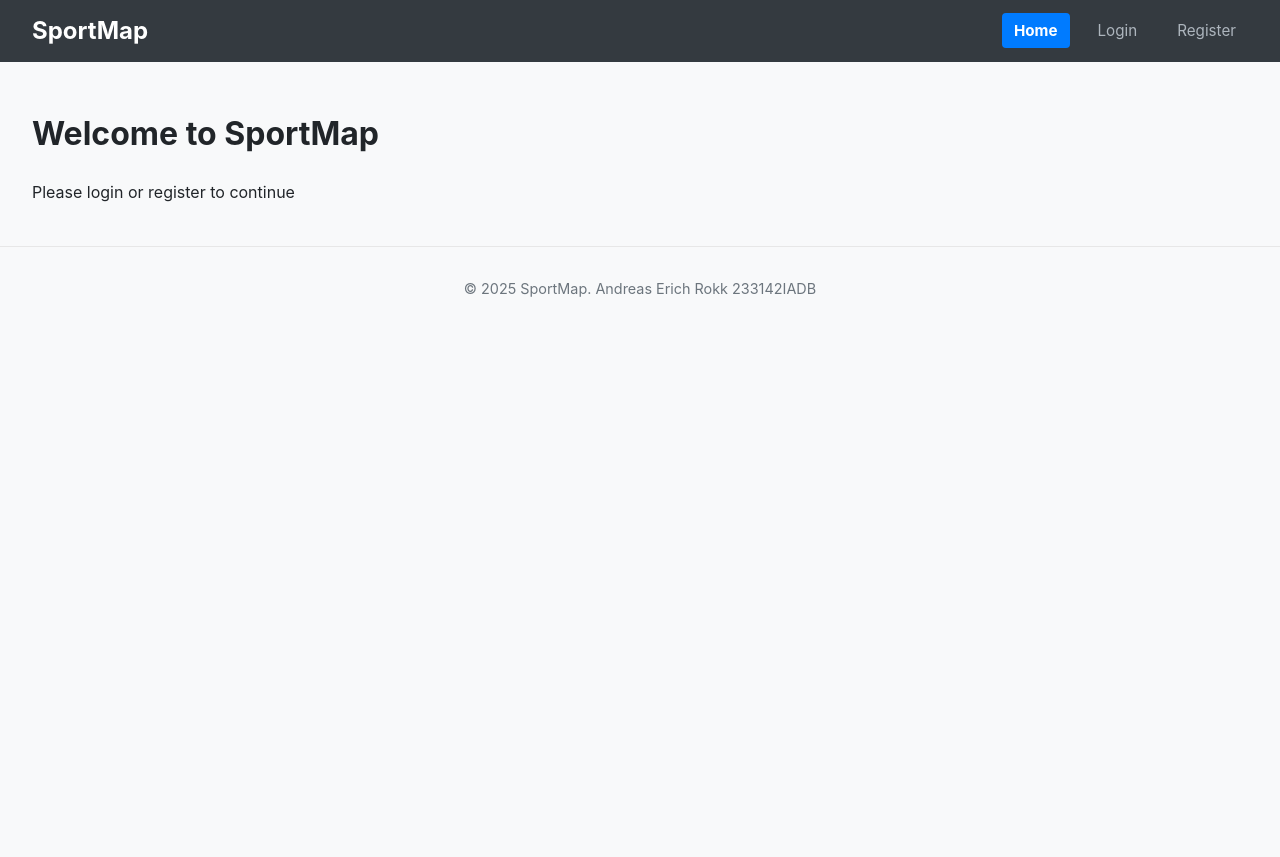
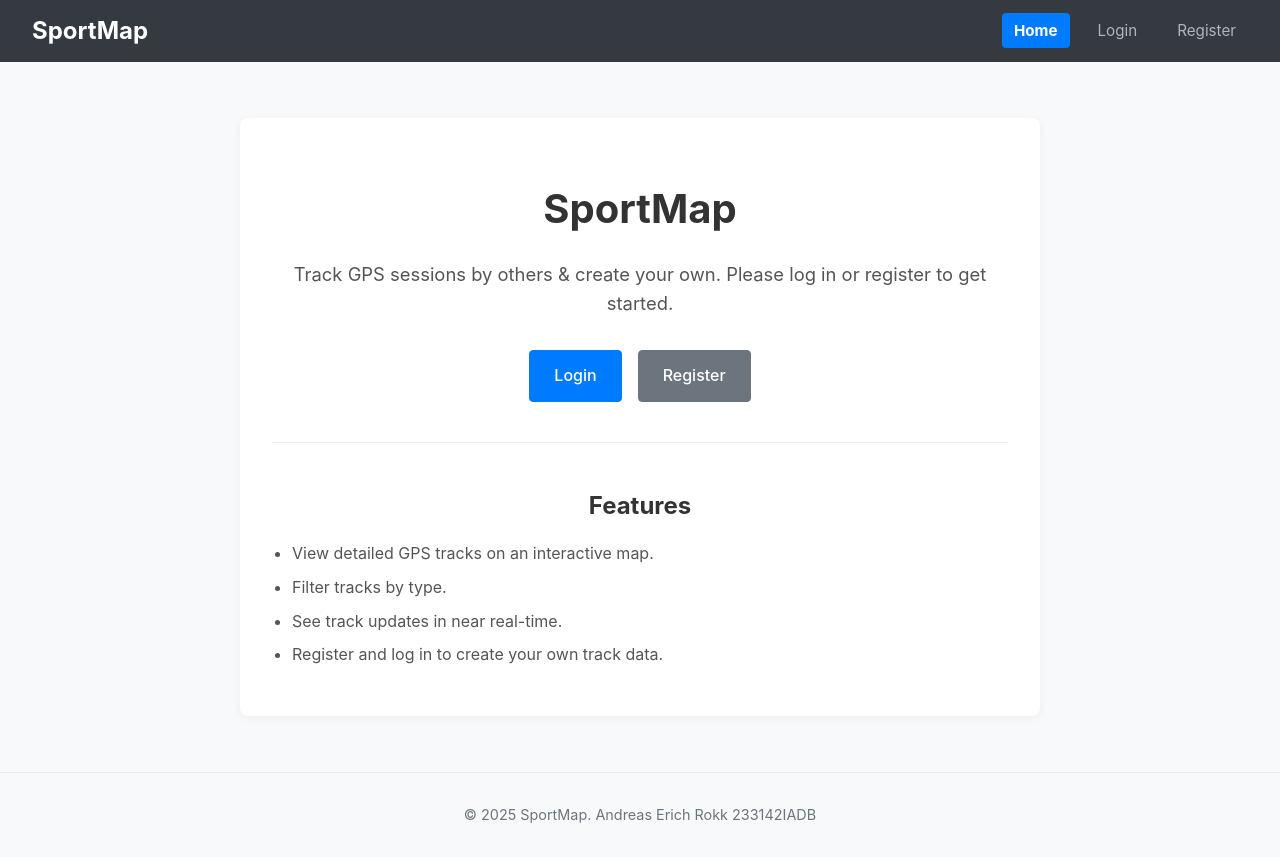
Before and after one commit to anrokk/SportMap-Client, a Vue app in the folder sportmap-client/: page / in a window 1280 px wide. Before the commit the page ends 800 px from the top, so only its background shows below. Built offline with nearby package versions, Linux system fonts and the light colour scheme; the HTML template or start-up script is replaced by a standard one.

Commit message:
homeview updated

```diff
--- a/sportmap-client/src/views/HomeView.vue
+++ b/sportmap-client/src/views/HomeView.vue
@@ -1,9 +1,135 @@
 <script setup lang="ts">
+import { computed } from 'vue';
+import { RouterLink } from 'vue-router';
+import { useAuthStore } from '@/stores/auth';
+
+const authStore = useAuthStore();
+const isAuthenticated = computed(() => authStore.isAuthenticated);
+const userDisplayName = computed(() => authStore.userDisplayName);
 </script>
 
 <template>
-  <div>
-    <h1>Welcome to SportMap</h1>
-    <p>Please login or register to continue</p>
+  <div class="home-view">
+    <div class="hero-section">
+      <h1>SportMap</h1>
+      <p class="lead" v-if="!isAuthenticated">
+        Track GPS sessions by others & create your own. Please log in or register to get started.
+      </p>
+      <p class="lead" v-if="isAuthenticated">
+        Hello, {{ userDisplayName }}! Ready to explore some tracks or create your own?
+      </p>
+    </div>
+
+    <div class="actions-container" v-if="!isAuthenticated">
+      <RouterLink :to="{ name: 'login' }" class="action-button primary-action">Login</RouterLink>
+      <RouterLink :to="{ name: 'register' }" class="action-button secondary-action">Register</RouterLink>
+    </div>
+
+    <div class="actions-container" v-if="isAuthenticated">
+      <RouterLink :to="{ name: 'map' }" class="action-button primary-action">View Map & Tracks</RouterLink>
+      <RouterLink :to="{ name: 'createTrack' }" class="action-button">Create New Track</RouterLink>
+    </div>
+
+    <div class="features-overview" v-if="!isAuthenticated">
+      <h2>Features</h2>
+      <ul>
+        <li>View detailed GPS tracks on an interactive map.</li>
+        <li>Filter tracks by type.</li>
+        <li>See track updates in near real-time.</li>
+        <li>Register and log in to create your own track data.</li>
+      </ul>
+    </div>
   </div>
 </template>
+
+<style scoped>
+.home-view {
+  padding: 2rem;
+  text-align: center;
+  max-width: 800px;
+  margin: 2rem auto;
+  background-color: #fff;
+  border-radius: 8px;
+  box-shadow: 0 2px 10px rgba(0,0,0,0.05);
+}
+
+.hero-section h1 {
+  font-size: 2.5rem;
+  color: #333;
+  margin-bottom: 0.5rem;
+}
+
+.hero-section .lead {
+  font-size: 1.15rem;
+  color: #555;
+  margin-bottom: 2rem;
+  line-height: 1.6;
+}
+
+.actions-container {
+  margin-bottom: 2.5rem;
+  display: flex;
+  justify-content: center;
+  gap: 1rem;
+}
+
+.action-button {
+  padding: 0.75rem 1.5rem;
+  text-decoration: none;
+  border-radius: 0.25rem;
+  font-size: 1rem;
+  font-weight: 500;
+  transition: background-color 0.2s ease-in-out, transform 0.1s ease;
+  border: 1px solid transparent;
+}
+
+.action-button.primary-action {
+  background-color: #007bff;
+  color: white;
+  border-color: #007bff;
+}
+
+.action-button.primary-action:hover {
+  background-color: #0056b3;
+  border-color: #0056b3;
+  transform: translateY(-1px);
+}
+
+.action-button.secondary-action,
+.action-button {
+  background-color: #6c757d;
+  color: white;
+  border-color: #6c757d;
+}
+
+.action-button.secondary-action:hover,
+.action-button:hover {
+  background-color: #5a6268;
+  border-color: #545b62;
+  transform: translateY(-1px);
+}
+
+
+.features-overview {
+  margin-top: 2rem;
+  text-align: left;
+  border-top: 1px solid #eee;
+  padding-top: 1.5rem;
+}
+
+.features-overview h2 {
+  text-align: center;
+  margin-bottom: 1rem;
+  color: #333;
+}
+
+.features-overview ul {
+  list-style-type: disc;
+  padding-left: 20px;
+  color: #555;
+}
+
+.features-overview li {
+  margin-bottom: 0.5rem;
+}
+</style>
```
